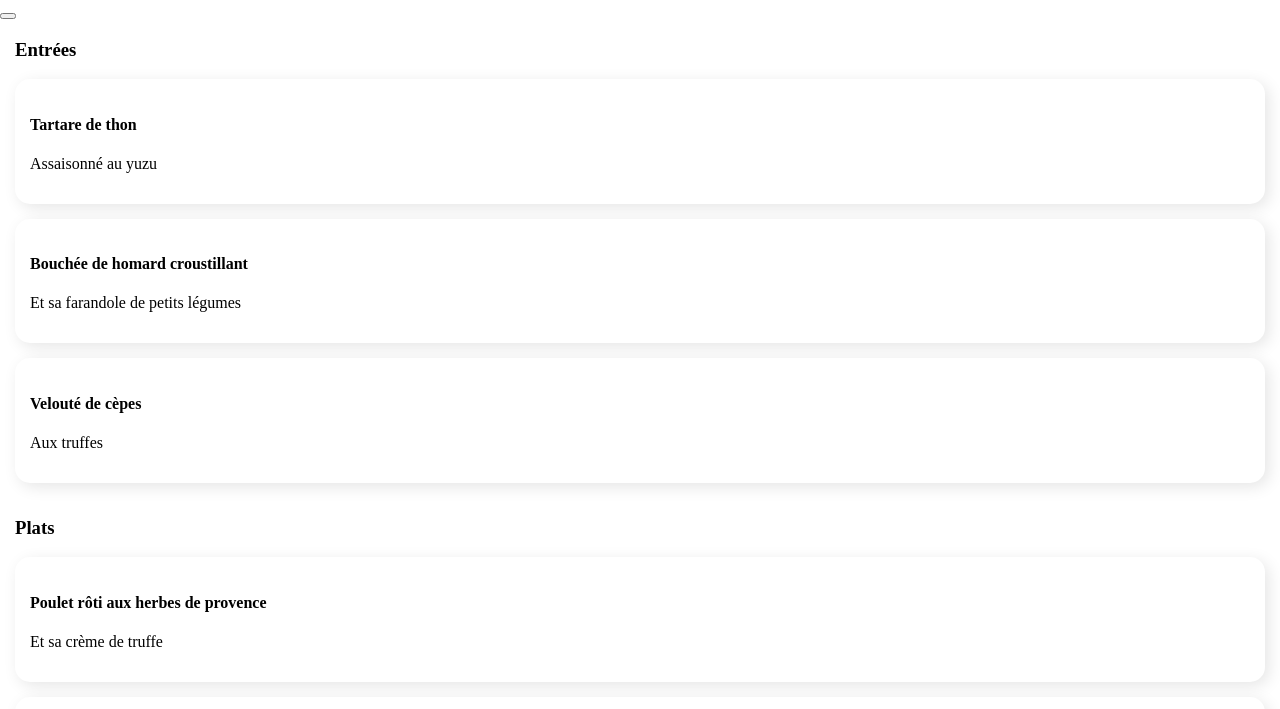
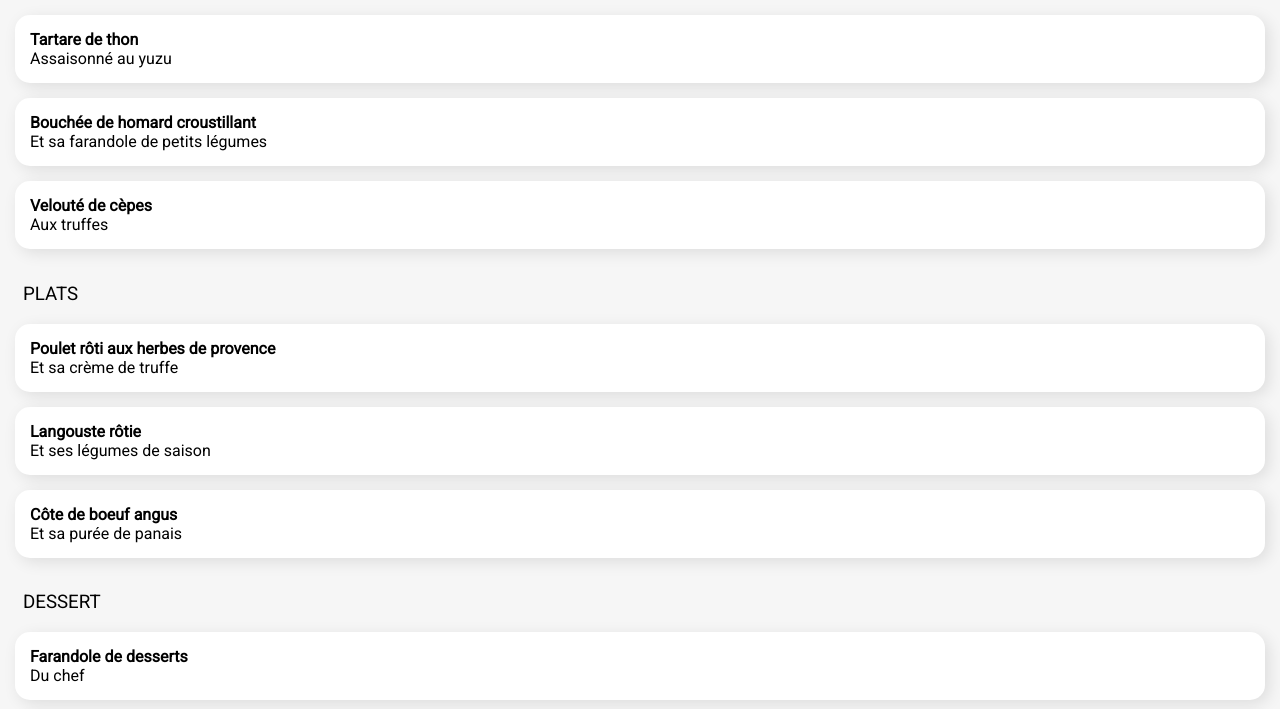
Before and after one commit to matthiasgarnier/P3ohmyfood, a website: page le-delice-des-sens.html in a window 1280 px wide. Shown: the part 653-1362 px from the top of the page. Drawn offline with Linux system fonts and the light colour scheme; a web font is replaced by a local one.

Commit message:
Modification des titres de menus *entrée / plat / dessert*

```diff
--- a/le-delice-des-sens.html
+++ b/le-delice-des-sens.html
@@ -17,9 +17,9 @@
         </header>
         <main>
             <img class="menu__img" src="./img/restaurants/desktop-x2500/le-delice-des-sens-x2500.jpg" alt="Restaurant le délice des sens" />
-            <section class="menu__header">
-                <div class="menu__titre">
-                    <h2 class="menu__titre">Le délice des sens</h2>
+            <section class="menu__container">
+                <div class="menu__header">
+                    <h2 class="menu__header__titre">Le délice des sens</h2>
                     <button class="#"></button>
                 </div>
 
--- a/sass/Layout/logo.scss
+++ b/sass/Layout/logo.scss
@@ -167,7 +167,14 @@ footer a:hover {
     text-decoration: underline;
 }
 
+//Mise en page des restaurants================
+.menus {
+    display: grid;
+}
+
 .menu {
+    max-width: 100%;
+    padding: 0 15px 0 15px;
     &__img {
         max-width: 100%;
         max-height: 500px;
@@ -184,15 +191,11 @@ footer a:hover {
     &__header {
         font-family: 'Shrikhand','cursive';
     }
-}
-
-.menus {
-    display: grid;
-}
-
-.menu {
-    max-width: 100%;
-    padding: 0 15px 0 15px;
+    &__titre {
+        text-transform: uppercase;
+        font-weight: 400;
+        padding-left: 8px;
+    }
     &__style {
         display: flex;
         background-color: #fff;
@@ -201,6 +204,12 @@ footer a:hover {
         margin: 15px 0 15px 0;
         box-shadow: 4px 4px 16px rgba(0,0,0,.1);
         cursor: pointer;
+        &__titre {
+            margin: 0;
+        }
+        &__infos {
+            margin: 0;
+        }
     }
 }
 
```
Also changed, not shown: a-la-francaise.html (+1 -1 lines), la-note-enchantee.html (+1 -1 lines), la-palette-du-gout.html (+1 -1 lines), css/style.css, 1 other file.
